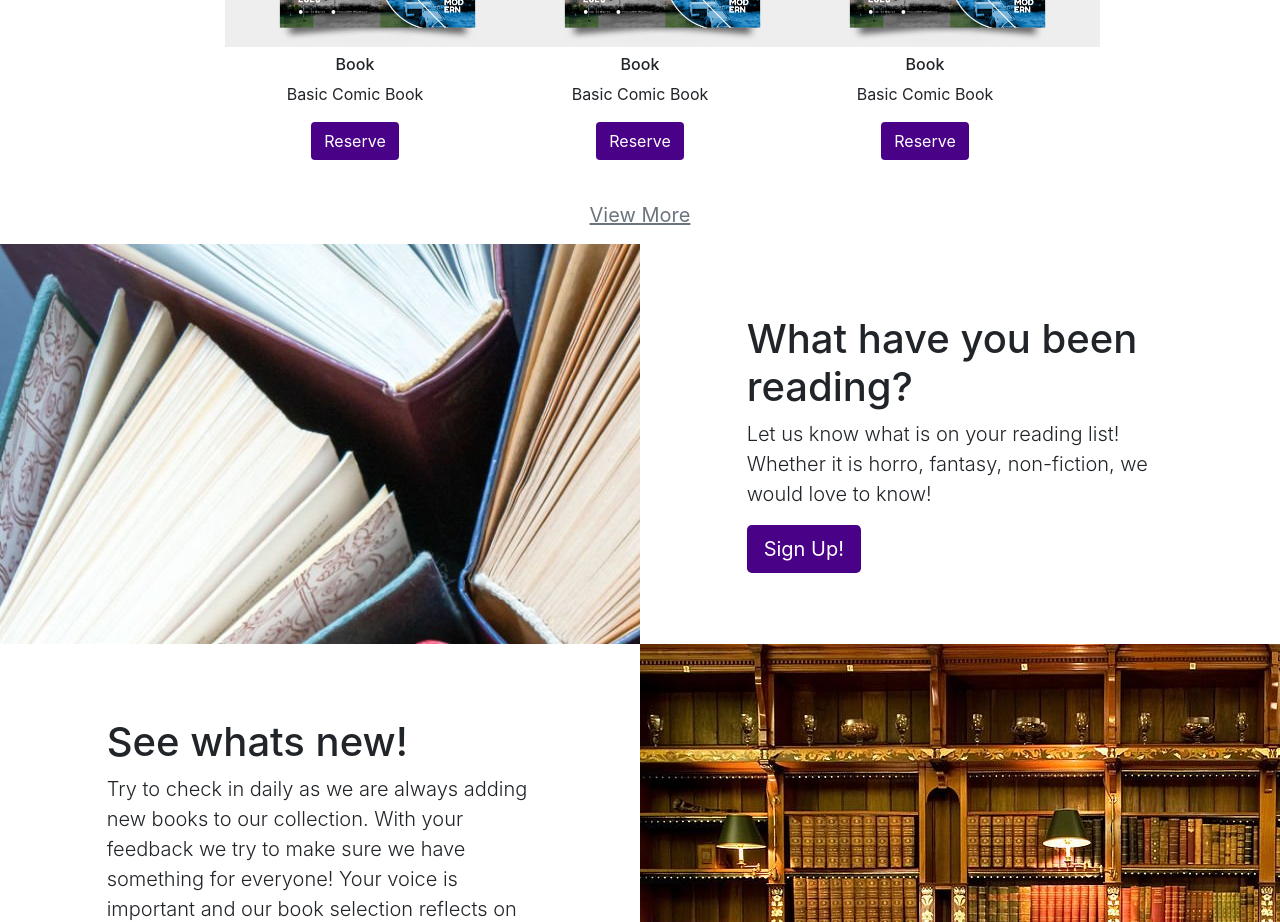
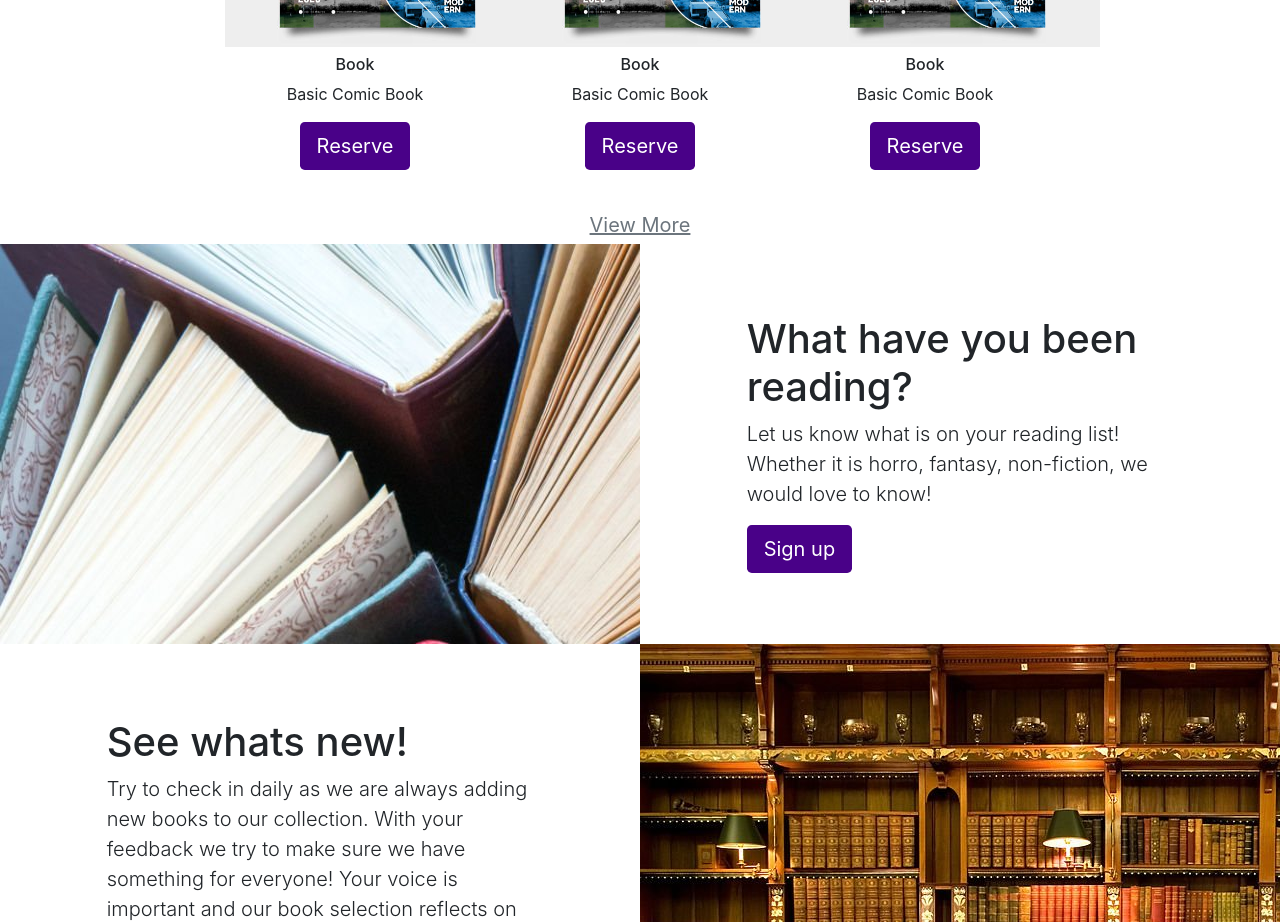
Before and after one commit to jadrubio/biblioteca-fe, a React (Create React App) app: page / in a window 1280 px wide. Shown: the part 880-1802 px from the top of the page. Built offline with nearby package versions, Linux system fonts and the light colour scheme.

Commit message:
refactored for basic button component

```diff
--- a/src/components/BookDisplay.tsx
+++ b/src/components/BookDisplay.tsx
@@ -1,4 +1,4 @@
-import React from "react";
+import { Button } from "./UI/Button";
 
 export const BookDisplay = () => {
   return (
@@ -12,9 +12,7 @@ export const BookDisplay = () => {
         />
         <h6 className="mt-2">Book</h6>
         <p>Basic Comic Book</p>
-        <a className="btn main-color text-white" href="#">
-          Reserve
-        </a>
+        <Button>Reserve</Button>
       </div>
     </div>
   );
--- /dev/null
+++ b/src/components/UI/Button.tsx
@@ -0,0 +1,11 @@
+type ButtonProps = {
+  children: string;
+};
+
+export const Button = ({ children }: ButtonProps) => {
+  return (
+    <a href="#" className="btn btn-lg main-color text-white">
+      {children}
+    </a>
+  );
+};
--- a/src/components/Welcome.tsx
+++ b/src/components/Welcome.tsx
@@ -1,3 +1,5 @@
+import { Button } from "./UI/Button";
+
 export const Welcome = () => {
   return (
     <>
@@ -14,10 +16,7 @@ export const Welcome = () => {
                 Let us know what is on your reading list! Whether it is horro,
                 fantasy, non-fiction, we would love to know!
               </p>
-              <a href="#" className="btn btn-lg main-color text-white">
-                Sign Up!
-              </a>
-            </div>
+              <Button>Sign up</Button>
             </div>
           </div>
         </div>
@@ -37,7 +36,7 @@ export const Welcome = () => {
             <div className="col-image-right"></div>
           </div>
         </div>
-
+      </div>
       {/* Mobile */}
       <div className="d-lg-none">
         <div className="container">
@@ -49,9 +48,7 @@ export const Welcome = () => {
                 Let us know what is on your reading list! Whether it is horro,
                 fantasy, non-fiction, we would love to know!
               </p>
-              <a href="#" className="btn btn-lg main-color text-white">
-                Sign Up!
-              </a>
+              <Button>Sign up</Button>
             </div>
           </div>
           <div className="m-2">
```
Lines whose indentation alone changed are shown as unchanged.
